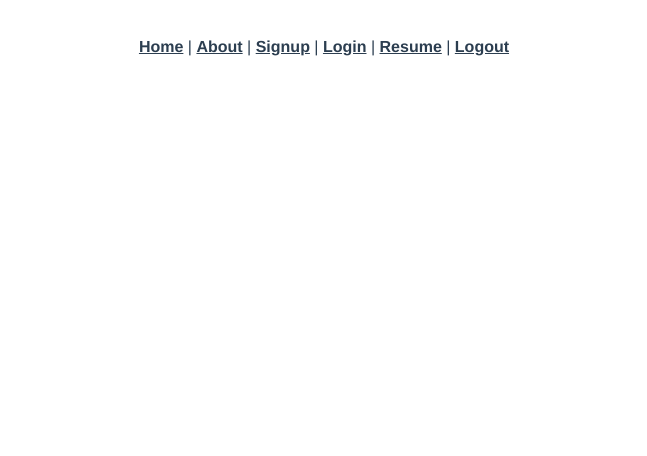
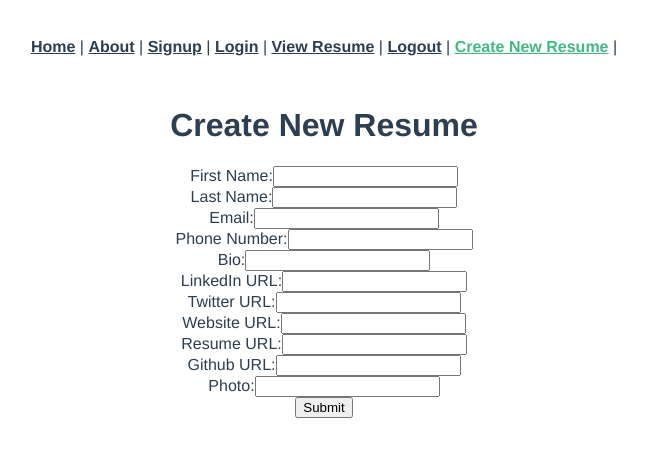
Before and after one commit to dtugui/personal_resume_frontend, a Vue app: page /students in a window 1280 px wide. Shown: the top 456 px of the page, without its empty margins (316-963 px from the left). Built offline with nearby package versions, Linux system fonts and the light colour scheme.

Commit message:
Created StudentNew.vue and updated routes and index for said file

```diff
--- a/src/App.vue
+++ b/src/App.vue
@@ -5,8 +5,10 @@
       <router-link to="/about">About</router-link> |
       <router-link to="/signup">Signup</router-link> |
       <router-link to="/login">Login</router-link> |
-      <router-link to="/students/:id">Resume</router-link> |
-      <router-link to="/logout">Logout</router-link>
+      <router-link to="/students/:id">View Resume</router-link> |
+      <router-link to="/logout">Logout</router-link> |
+      <router-link to="/students">Create New Resume</router-link> |
+
     </div>
     <router-view />
   </div>
--- a/src/router/index.js
+++ b/src/router/index.js
@@ -6,6 +6,7 @@ import Login from "../views/Login.vue";
 import StudentUpdate from "../views/StudentUpdate.vue";
 import StudentShow from "../views/StudentShow.vue";
 import Logout from "../views/Logout.vue";
+import StudentNew from "../views/StudentNew.vue";
 
 Vue.use(VueRouter);
 
@@ -25,9 +26,10 @@ const routes = [
   },
   { path: "/signup", name: "signup", component: Signup },
   { path: "/login", name: "login", component: Login },
+  { path: "/logout", name: "logout", component: Logout },
+  { path: "/students", name: "new", component: StudentNew },
+  { path: "/students/:id", name: "student-show", component: StudentShow },
   { path: "/students/:id/edit", name: "StudentUpdate", component: StudentUpdate },
-  { path: "/students/:id", name: "student-show", component: StudentShow },
-  { path: "/logout", name: "logout", component: Logout },
 ];
 
 const router = new VueRouter({
--- /dev/null
+++ b/src/views/StudentNew.vue
@@ -0,0 +1,116 @@
+<template>
+  <div class="signup">
+    <div class="container">
+      <form v-on:submit.prevent="submit()">
+        <h1>Create New Resume</h1>
+        <div>
+          <ul>
+          </ul>
+            <li class="text-danger" v-for="error in errors">{{ error }}</li>
+          <div class="form-group">
+            <label>First Name:</label>
+            <input type="text" class="form-control" v-model="first_name" />
+          </div>
+          <div class="form-group">
+            <label>Last Name:</label>
+            <input type="text" class="form-control" v-model="last_name" />
+          </div>
+          <div class="form-group">
+            <label>Email:</label>
+            <input type="text" class="form-control" v-model="email" />
+          </div>
+          <div class="form-group">
+            <label>Phone Number:</label>
+            <input type="text" class="form-control" v-model="phone_number" />
+          </div>
+          <div class="form-group">
+            <label>Bio:</label>
+            <input type="text" class="form-control" v-model="short_bio" />
+          </div>
+          <div class="form-group">
+            <label>LinkedIn URL:</label>
+            <input type="text" class="form-control" v-model="linkedin_url" />
+          </div>
+          <div class="form-group">
+            <label>Twitter URL:</label>
+            <input type="text" class="form-control" v-model="twitter_url" />
+          </div>
+          <div class="form-group">
+            <label>Website URL:</label>
+            <input type="text" class="form-control" v-model="website_url" />
+          </div>
+          <div class="form-group">
+            <label>Resume URL:</label>
+            <input type="text" class="form-control" v-model="resume_url" />
+          </div>
+          <div class="form-group">
+            <label>Github URL:</label>
+            <input type="text" class="form-control" v-model="github_url" />
+          </div>
+          <div class="form-group">
+            <label>Photo:</label>
+            <input type="text" class="form-control" v-model="photo" />
+          </div>
+
+          <input type="submit" class="btn btn-primary" value="Submit" />
+        </div>
+      </form>
+    </div>
+  </div>
+</template>
+
+<script>
+import axios from "axios";
+export default {
+  data: function() {
+    return {
+      first_name: "",
+      last_name: "",
+      email: "",
+      phone_number: "",
+      short_bio: "",
+      linkedin_url: "",
+      twitter_url: "",
+      website_url: "",
+      resume_url: "",
+      github_url: "",
+      photo: "",
+      experiences: "",
+      educations: "",
+      skills: "",
+      projects: "",
+    };
+  },
+  methods: {
+    submit: function() {
+      var params = {
+        first_name: this.first_name,
+        last_name: this.last_name,
+        email: this.email,
+        phone_number: this.phone_number,
+        short_bio: this.short_bio,
+        linkedin_url: this.linkedin_url,
+        twitter_url: this.twitter_url,
+        website_url: this.website_url,
+        resume_url: this.resume_url,
+        github_url: this.github_url,
+        photo: this.photo,
+        experiences: this.experiences,
+        educations: this.educations,
+        skills: this.skills,
+        projects: this.projects,
+      };
+      var myVariable = 0;
+      axios
+        .post("/api/students", params)
+        .then(response => {
+          this.$router.push("/students");
+        })
+        .catch(error => {
+          this.errors = error.response.data.errors;
+          this.status = error.response.status;
+        });
+    },
+  },
+};
+</script>
```
